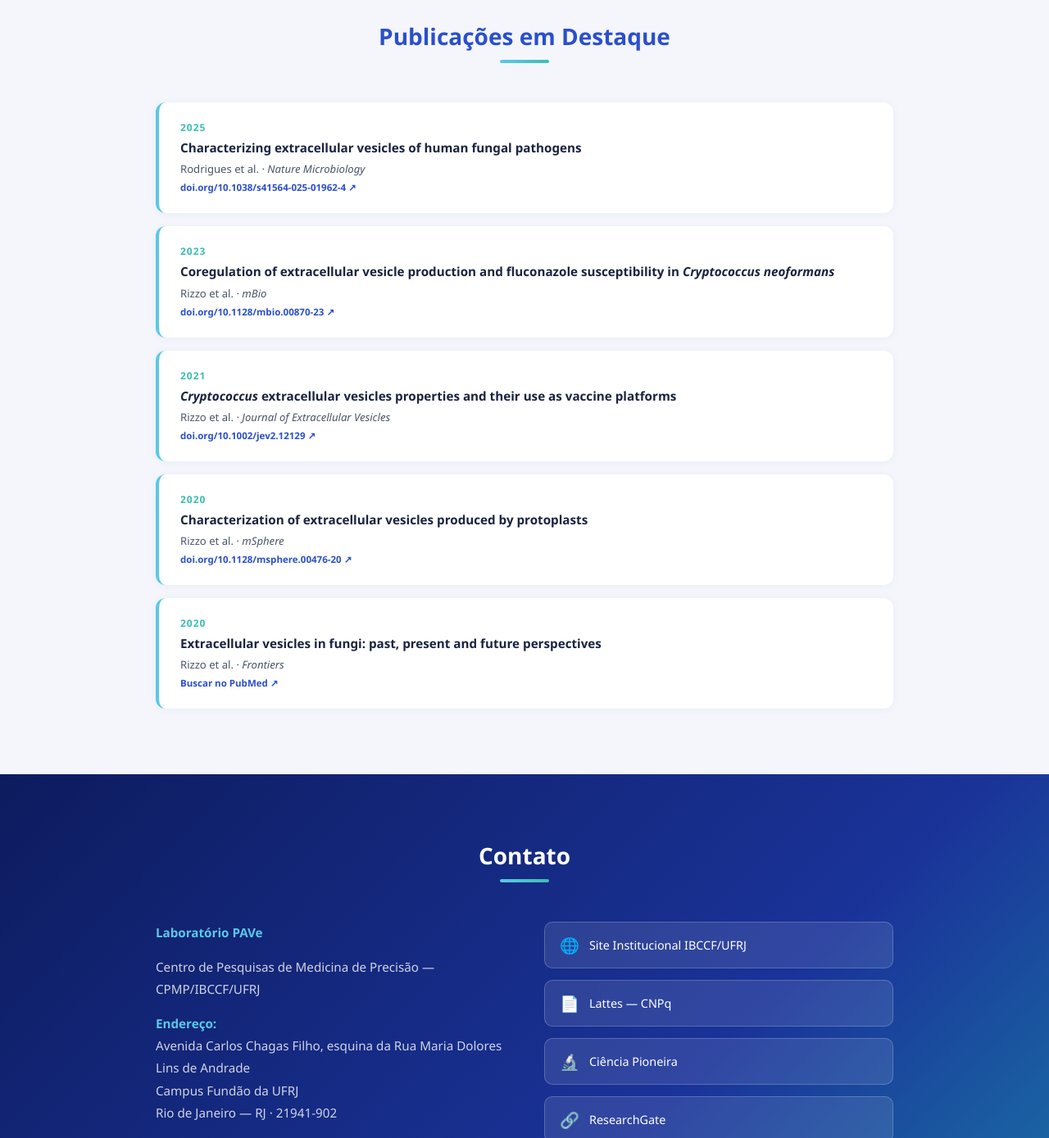
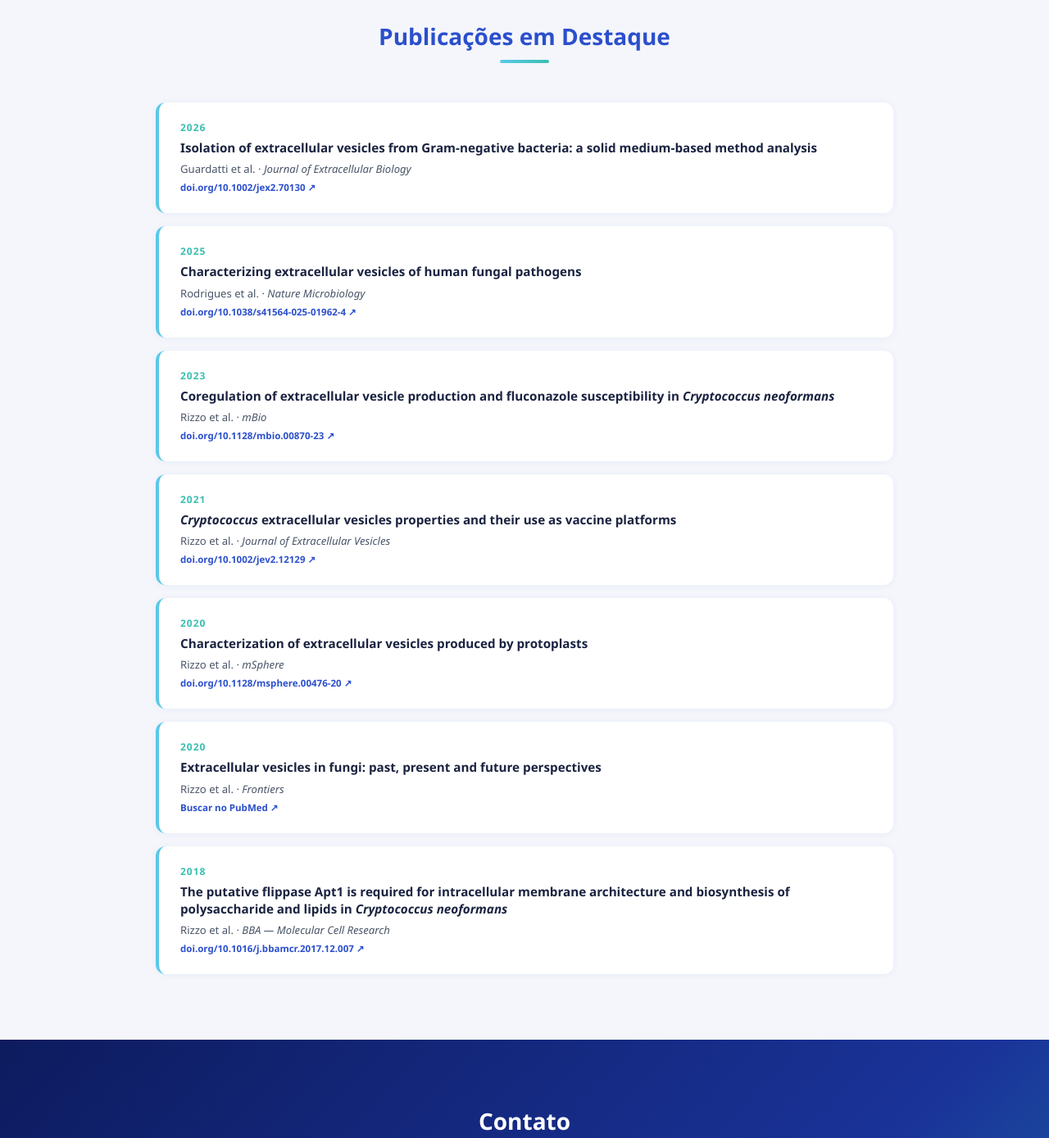
Before and after one commit to lab-pave/lab-pave.github.io, a plain HTML site: page index.html in a window 1280 px wide. Shown: the part 4680-6069 px from the top of the page at 82% size. Drawn offline with Linux system fonts and the light colour scheme.

Commit message:
Added Guardatti 2026 and Rizzo 2018

```diff
--- a/index.html
+++ b/index.html
@@ -609,6 +609,14 @@
   <h2 class="section-title" data-pt="Publicações em Destaque" data-en="Selected Publications" data-fr="Publications Sélectionnées">Publicações em Destaque</h2>
   <div class="section-line"></div>
   <div class="pub-list">
+    <a class="pub-link" href="https://doi.org/10.1002/jex2.70130" target="_blank" rel="noopener">
+      <div class="pub-item">
+        <div class="pub-year">2026</div>
+        <h4>Isolation of extracellular vesicles from Gram-negative bacteria: a solid medium-based method analysis</h4>
+        <p>Guardatti et al. · <em>Journal of Extracellular Biology</em></p>
+        <span class="doi">doi.org/10.1002/jex2.70130 ↗</span>
+      </div>
+    </a>
     <a class="pub-link" href="https://doi.org/10.1038/s41564-025-01962-4" target="_blank" rel="noopener">
       <div class="pub-item">
         <div class="pub-year">2025</div>
@@ -647,6 +655,14 @@
         <h4>Extracellular vesicles in fungi: past, present and future perspectives</h4>
         <p>Rizzo et al. · <em>Frontiers</em></p>
         <span class="doi" data-pt="Buscar no PubMed ↗" data-en="Search on PubMed ↗" data-fr="Rechercher sur PubMed ↗">Buscar no PubMed ↗</span>
+      </div>
+    </a>
+    <a class="pub-link" href="https://doi.org/10.1016/j.bbamcr.2017.12.007" target="_blank" rel="noopener">
+      <div class="pub-item">
+        <div class="pub-year">2018</div>
+        <h4>The putative flippase Apt1 is required for intracellular membrane architecture and biosynthesis of polysaccharide and lipids in <em>Cryptococcus neoformans</em></h4>
+        <p>Rizzo et al. · <em>BBA — Molecular Cell Research</em></p>
+        <span class="doi">doi.org/10.1016/j.bbamcr.2017.12.007 ↗</span>
       </div>
     </a>
   </div>
```
